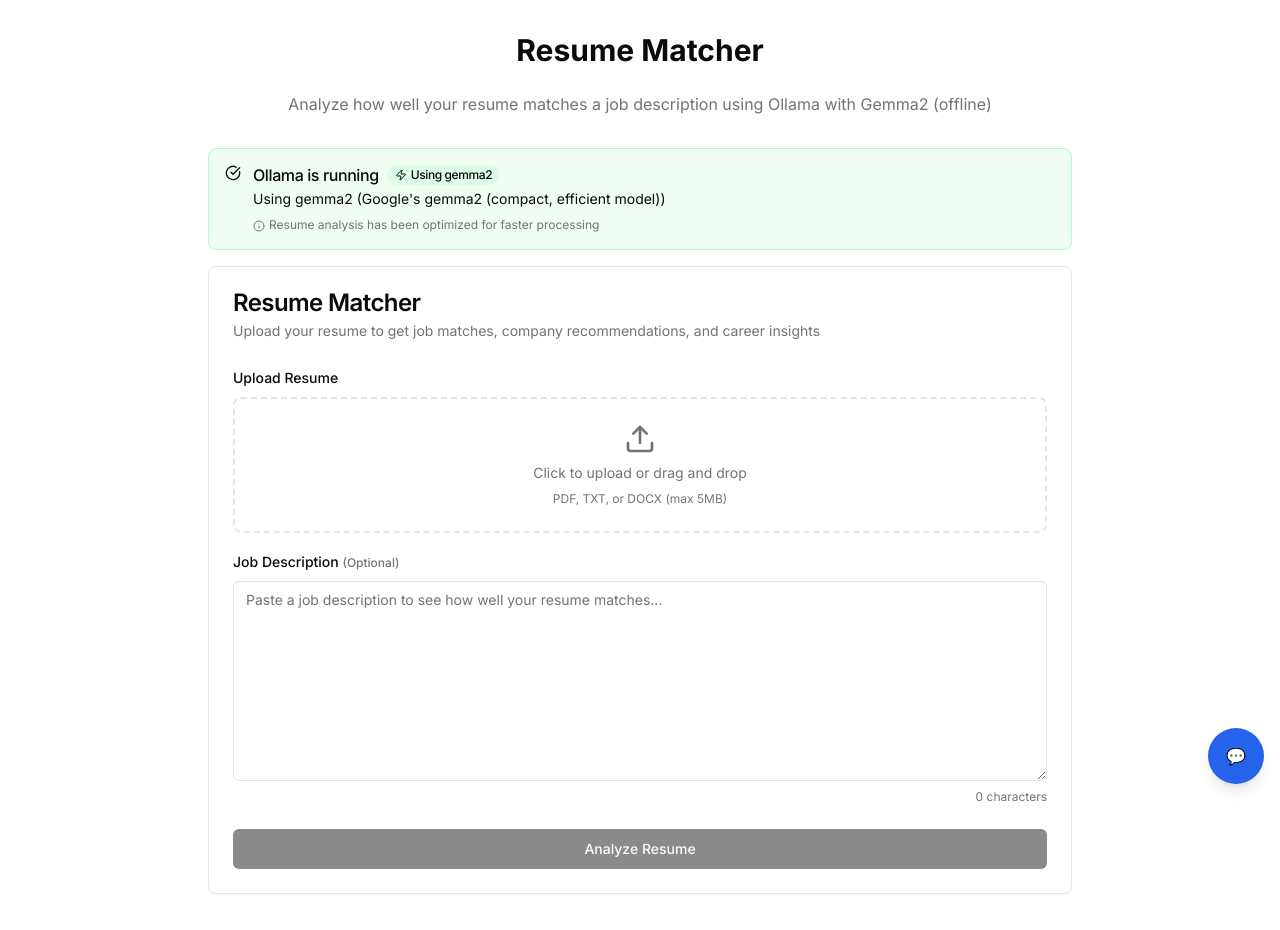
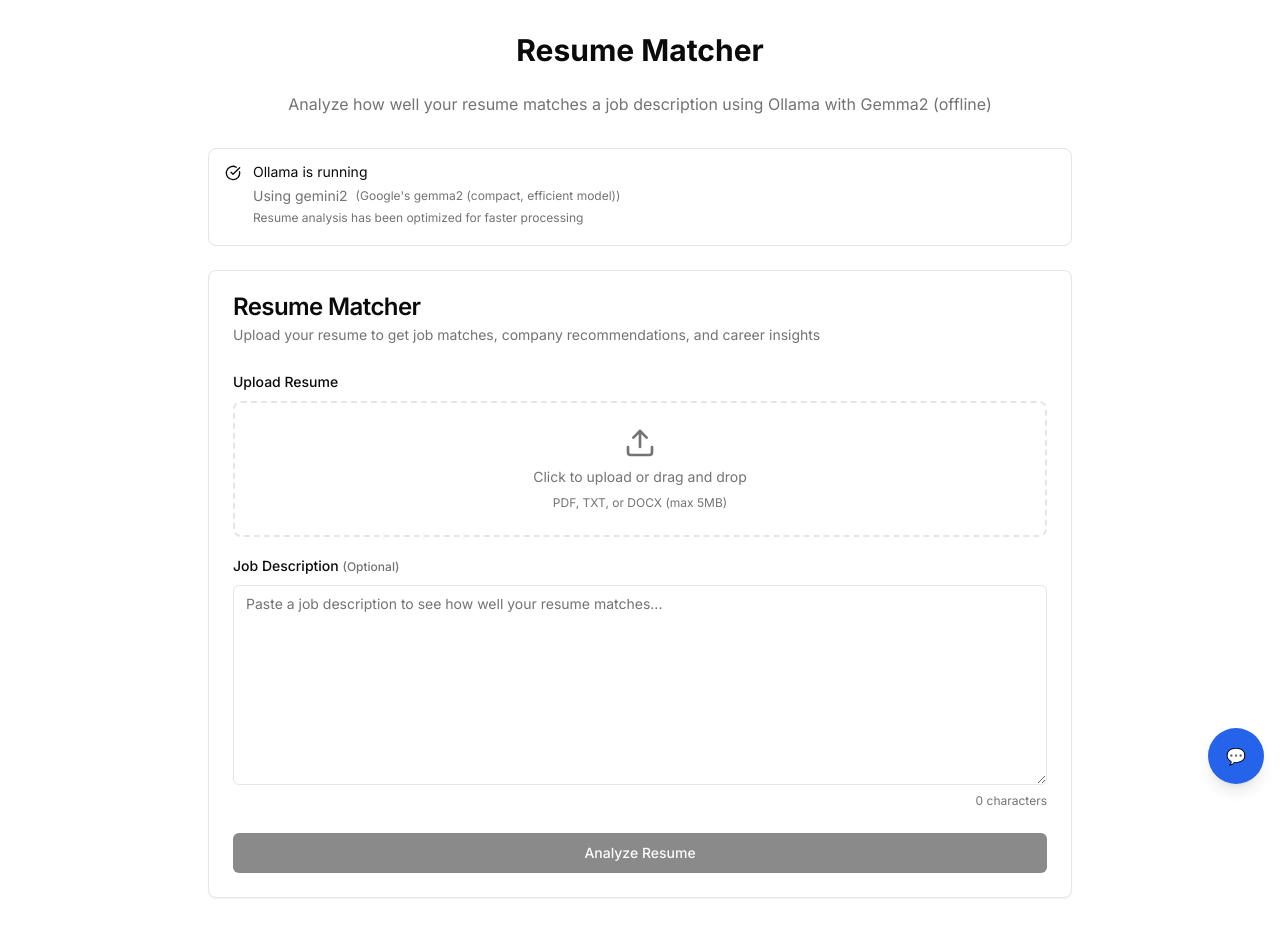
Before and after one commit to MADHANKUMAR-C/resume-matcher, a Next.js app: page / in a window 1280 px wide. Built offline with nearby package versions, Linux system fonts and the light colour scheme.

Commit message:
Update ollama-status.tsx

```diff
--- a/components/ollama-status.tsx
+++ b/components/ollama-status.tsx
@@ -1,101 +1,70 @@
 "use client"
 
 import { useEffect, useState } from "react"
-import { checkOllamaStatus, type ModelInfo } from "@/lib/check-ollama"
-import { Alert, AlertDescription, AlertTitle } from "@/components/ui/alert"
-import { AlertCircle, CheckCircle, Info, Zap } from "lucide-react"
-import { Button } from "@/components/ui/button"
-
-type StatusType = {
-  running: boolean
-  error?: string
-  modelLoaded?: boolean
-  selectedModel?: ModelInfo
-  availableModels?: string[]
-}
+import { Alert, AlertDescription } from "@/components/ui/alert"
+import { Loader2, CheckCircle, AlertCircle } from "lucide-react"
 
 export function OllamaStatus() {
-  const [status, setStatus] = useState<StatusType | null>(null)
-  const [loading, setLoading] = useState(true)
-
-  const checkStatus = async () => {
-    setLoading(true)
-    const result = await checkOllamaStatus()
-    setStatus(result)
-    setLoading(false)
-  }
+  const [status, setStatus] = useState<"loading" | "running" | "error">("loading")
+  const [model, setModel] = useState<string | null>(null)
+  const [modelInfo, setModelInfo] = useState<string | null>(null)
+  const [optimized, setOptimized] = useState(false)
 
   useEffect(() => {
-    checkStatus()
-
-    // Check status every 30 seconds
-    const interval = setInterval(checkStatus, 30000)
-
-    return () => clearInterval(interval)
+    // For this version, we're using Gemini API instead of Ollama
+    // So we'll just set the status to "running" and the model to "gemini"
+    setStatus("running")
+    setModel("gemini2")
+    setModelInfo("Google's gemma2 (compact, efficient model)")
+    setOptimized(true)
   }, [])
 
-  if (loading) {
   return (
-      <Alert className="mb-4">
-        <AlertCircle className="h-4 w-4" />
-        <AlertTitle>Checking Ollama status...</AlertTitle>
-        <AlertDescription>Verifying connection to your local Ollama instance</AlertDescription>
+    <div className="mb-6">
+      {status === "loading" && (
+        <Alert>
+          <Loader2 className="h-4 w-4 animate-spin" />
+          <AlertDescription>Checking Ollama status...</AlertDescription>
         </Alert>
-    )
-  }
+      )}
 
-  if (!status?.running) {
-    return (
-      <Alert variant="destructive" className="mb-4">
-        <AlertCircle className="h-4 w-4" />
-        <AlertTitle>Ollama not detected</AlertTitle>
-        <AlertDescription>
-          {status?.error || "Could not connect to Ollama. Make sure it's installed and running."}
+      {status === "running" && (
+        <Alert>
+          <CheckCircle className="h-4 w-4 text-green-500" />
+          <AlertDescription className="flex flex-col gap-1">
+            <div className="flex items-center gap-2">
+              <span>Ollama is running</span>
+            </div>
+            {model && (
+              <div className="flex items-center gap-2 text-sm text-muted-foreground">
+                <span>Using {model}</span>
+                {modelInfo && <span className="text-xs">({modelInfo})</span>}
+              </div>
+            )}
+            {optimized && (
+              <div className="text-xs text-muted-foreground">
+                Resume analysis has been optimized for faster processing
+              </div>
+            )}
           </AlertDescription>
         </Alert>
-    )
-  }
+      )}
 
-  if (status.error) {
-    return (
-      <Alert variant="warning" className="mb-4">
+      {status === "error" && (
+        <Alert variant="destructive">
           <AlertCircle className="h-4 w-4" />
-        <AlertTitle>Ollama is running but there's an issue</AlertTitle>
-        <AlertDescription className="flex flex-col gap-2">
-          <div>{status.error}</div>
-          <Button size="sm" variant="outline" onClick={checkStatus} className="self-start">
-            Check Again
-          </Button>
-        </AlertDescription>
-      </Alert>
-    )
-  }
-
-  return (
-    <Alert className="mb-4 bg-green-50 dark:bg-green-950 border-green-200 dark:border-green-800">
-      <CheckCircle className="h-4 w-4 text-green-600 dark:text-green-400" />
-      <AlertTitle className="flex items-center gap-2">
-        Ollama is running
-        {status.selectedModel && (
-          <span className="text-xs bg-green-100 dark:bg-green-900 px-2 py-0.5 rounded-full flex items-center gap-1">
-            <Zap className="h-3 w-3" />
-            Using {status.selectedModel.name}
-          </span>
-        )}
-      </AlertTitle>
-      <AlertDescription className="flex flex-col gap-2">
-        {status.selectedModel ? (
-          <div className="text-sm">
-            Using {status.selectedModel.name} ({status.selectedModel.description})
-          </div>
-        ) : (
-          <div>Connected to your local Ollama instance</div>
-        )}
-        <div className="text-xs text-muted-foreground">
-          <Info className="h-3 w-3 inline mr-1" />
-          Resume analysis has been optimized for faster processing
+          <AlertDescription className="flex flex-col gap-1">
+            <div>Ollama is not running or not accessible</div>
+            <div className="text-xs">
+              Make sure Ollama is installed and running on your machine. Visit{" "}
+              <a href="https://ollama.ai" target="_blank" rel="noopener noreferrer" className="underline">
+                ollama.ai
+              </a>{" "}
+              for installation instructions.
             </div>
           </AlertDescription>
         </Alert>
+      )}
+    </div>
   )
 }
```
Lines whose indentation alone changed are shown as unchanged.
